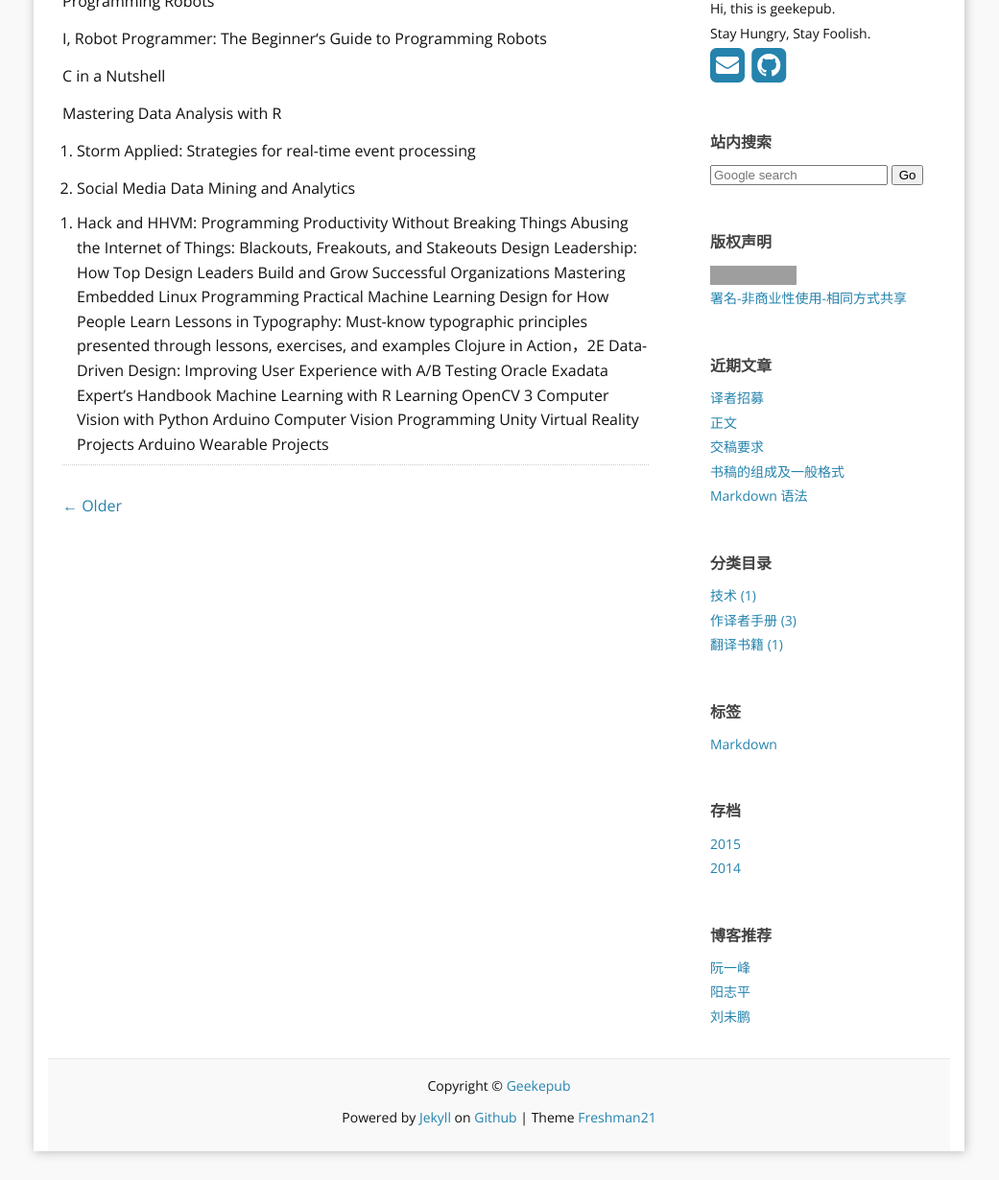
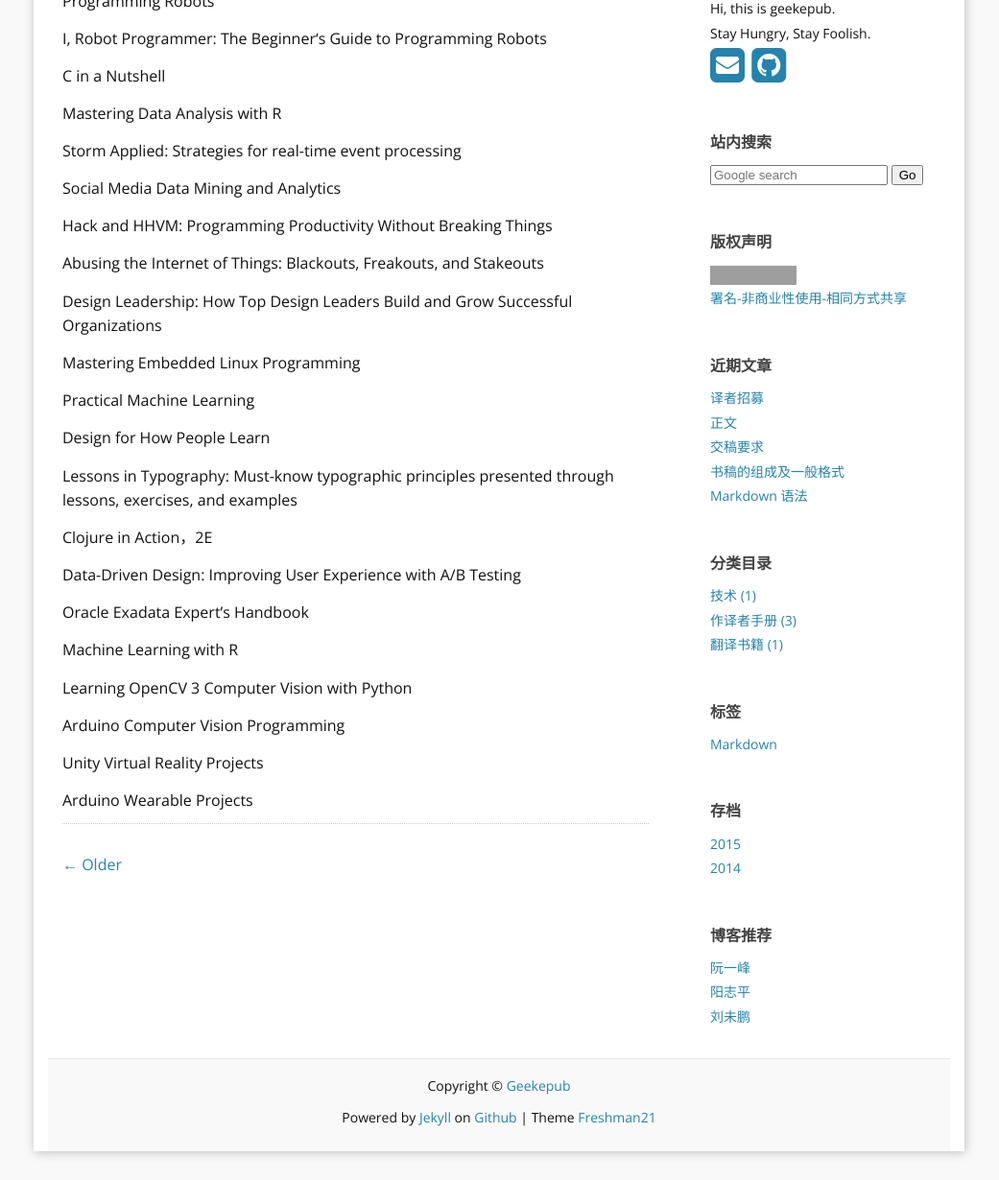
Before and after one commit to geekepub/geekepub.github.io, a Jekyll site: the page built from _posts/2015-10-15-译者招募.md, in a window 1280 px wide, cut to the strip 400-1630 px from the top of the page. Shown: the whole strip at 96% size, without its empty margins (120-1161 px from the left). Built offline with Jekyll 4.4.1, drawn with Linux system fonts in a browser that asks for light colours; nearby versions of some CDN libraries; comment, search, counter and statistics services are not loaded; part of the change alters nothing that is shown; grey boxes are pictures that could not be loaded.

```diff
--- a/_posts/2015-10-15-译者招募.md
+++ b/_posts/2015-10-15-译者招募.md
@@ -15,24 +15,38 @@ C in a Nutshell
 
 Mastering Data Analysis with R
 
-1. Storm Applied: Strategies for real-time event processing
+Storm Applied: Strategies for real-time event processing
 
-2. Social Media Data Mining and Analytics
+Social Media Data Mining and Analytics
 
 <!--more-->
 
-3. Hack and HHVM: Programming Productivity Without Breaking Things
+Hack and HHVM: Programming Productivity Without Breaking Things
+
 Abusing the Internet of Things: Blackouts, Freakouts, and Stakeouts
+
 Design Leadership: How Top Design Leaders Build and Grow Successful Organizations
+
 Mastering Embedded Linux Programming
+
 Practical Machine Learning
+
 Design for How People Learn
+
 Lessons in Typography: Must-know typographic principles presented through lessons, exercises, and examples
+
 Clojure in Action，2E
+
 Data-Driven Design: Improving User Experience with A/B Testing
+
 Oracle Exadata Expert's Handbook
+
 Machine Learning with R
+
 Learning OpenCV 3 Computer Vision with Python
+
 Arduino Computer Vision Programming
+
 Unity Virtual Reality Projects
+
 Arduino Wearable Projects
```
